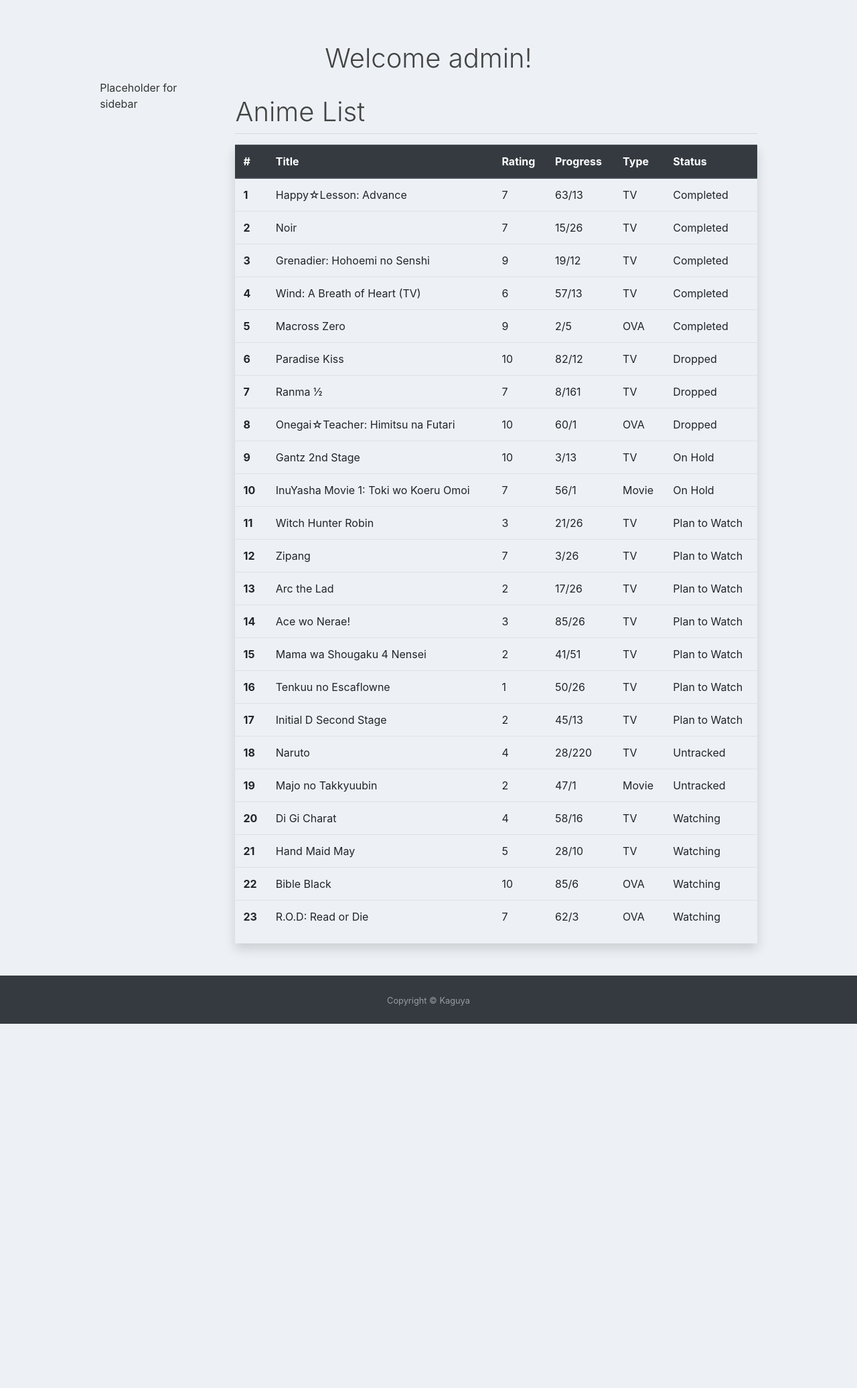
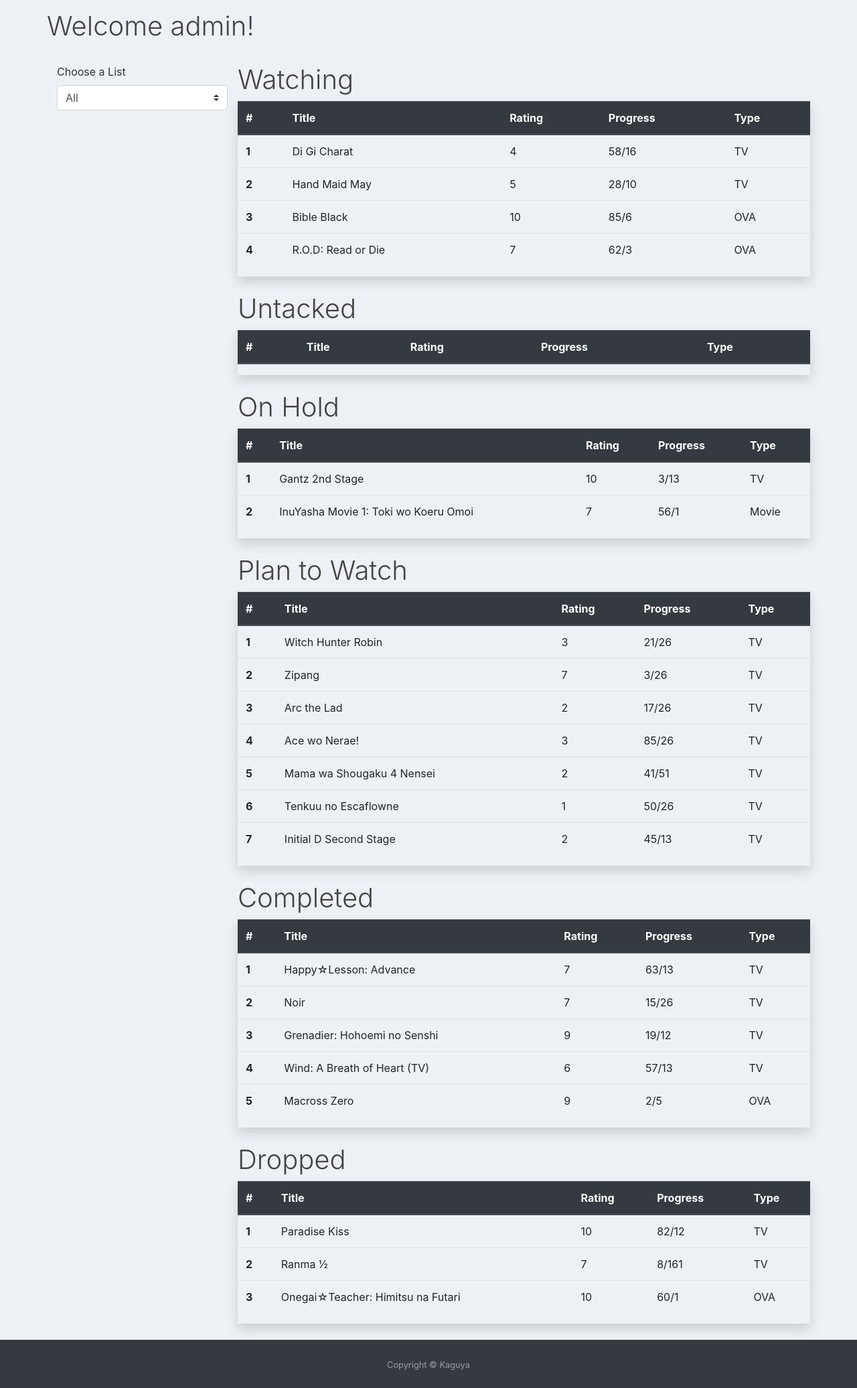
Before and after one commit to jason-cls/project-himawari, a Flask app: page /user/41/anime_list in a window 1280 px wide. Shown: the part 65-2138 px from the top of the page at 67% size. Before the commit the page ends 1594 px from the top, so only its background shows below. Run offline with Flask 2, Linux system fonts and the light colour scheme; a user stored in the database is signed in; data comes from the database, SQL or seed files in the repository; both versions use the stored data as it was after the commit; lists and menus that the app fills with data are empty; some libraries are stand-ins or nearby versions.

Commit message:
updated: anime_list, started filter form on list

```diff
--- a/kaguya/templates/anime_list.html
+++ b/kaguya/templates/anime_list.html
@@ -2,24 +2,32 @@
 {% block content %}
 
 
-<div class="content m-5">
+<div class="container">
     <div class="row">
-        <div class="col-xs-0 col-1"></div>
-        <div class="col-xs-12 col-10">
-            <h1 class="font-weight-light text-center m2" >Welcome {{ current_user.username }}!</h1>
-        </div>
-        <div class="col-xs-0 col-1"></div>
+            <h1 class="font-weight-light text-center" >Welcome {{ current_user.username }}!</h1>
     </div>
 
-    <div class="row">
-        <div class="col-xs-0 col-1"></div>
-        <div class="col-xs-3 col-md-2">
-            <p>Placeholder for sidebar</p>
+    <div class="row mb-4">
+        <div class="col-md-3">
+            <form>
+                <div class="form-group mt-4">
+                    <label for="listSelect">Choose a List</label>
+                    <select class="custom-select mr-sm-2" id="listSelect">
+                        <option selected="All">All</option>
+                        <option value="Watching">Watching</option>
+                        <option value="Untacked">Untacked</option>
+                        <option value="On Hold">On Hold</option>
+                        <option value="Plan to Watch">Plan to Watch</option>
+                        <option value="Completed">Completed</option>
+                        <option value="Droppedd">Dropped</option>
+                    </select>
                 </div>
-        <div class="col-xs-9 col-md-8">
-        <h1 class="font-weight-light text-center text-lg-left mt-4 mb-0">Anime List
-        </h1>
-        <hr class="mt-2 mb-10">
+            </form>
+        </div>
+        <div class="col-md-9">
+            {% for status, animes in animelist.items()  %}
+                <div class ="row">
+                    <h1 class="font-weight-light text-center text-lg-left mt-4 mb-2">{{ status }}</h1>
                     <div class="table-responsive shadow">
                         <table class="table table-hover">
                             <thead class="thead-dark">
@@ -28,43 +36,24 @@
                                 <th scope="col">Rating</th>
                                 <th scope="col">Progress</th>
                                 <th scope="col">Type</th>
-                        <th scope="col">Status</th>
                             </thead>
                             <tbody>
-                        {% for anime in animelist %}
+                                {% for anime in animes %}
                                     <tr data-href="{{ url_for('anime_bp.anime_gen', anime_id=anime[0].id) }}">
                                         <th scope="row">{{ loop.index }}</th>
                                         <td>{{ anime[0].title }}</td>
                                         <td>{{ anime[1].rating }}</td>
                                         <td>{{ anime[1].episodes_watched }}/{{ anime[0].episodes }}</td>
                                         <td>{{ anime[0].type }}</td>
-                                <td>{{ anime[1].status }}</td>
                                     </tr>
                                 {% endfor %}
                             </tbody>
                         </table>
                     </div>
                 </div>
-        <div class="col-xs-0 col-md-1"></div>
+            {% endfor %}
+        </div>
     </div>
 </div>
 
-
-<script>
-$(function(){
-    $('.table tr[data-href]').each(function(){
-        $(this).css('cursor','pointer').hover(
-            function(){
-                $(this).addClass('active');
-            },
-            function(){
-                $(this).removeClass('active');
-            }).click( function(){
-                document.location = $(this).attr('data-href');
-            }
-        );
-    });
-});
-</script>
-
 {% endblock %}
--- a/kaguya/users/routes.py
+++ b/kaguya/users/routes.py
@@ -93,13 +93,20 @@
 @permission_required(Permission.REVIEW)
 def anime_list(user_id, user_url=None):
     # Only admin, mod, or list owner should be able to see the list
+    statuses = ["Watching", "Untacked", "On Hold", "Plan to Watch",
+        "Completed", "Dropped"]
+    anime_list = {}
+
     if user_id == current_user.id or (current_user.can(Permission.MODERATE)):
-        animelist = db.session\
-        .query(Anime, UserAnime)\
-        .outerjoin(Anime, UserAnime.anime_id==Anime.id)\
-        .filter(UserAnime.user_id==user_id)\
-        .order_by(UserAnime.status)
+        for status in statuses:
+            animelist = db.session\
+            .query(Anime, UserAnime)\
+            .outerjoin(Anime, UserAnime.anime_id==Anime.id)\
+            .filter(UserAnime.user_id==user_id)\
+            .filter(UserAnime.status==status)
+            anime_list[status] = animelist
+
     else:
         return redirect(url_for('users.anime_list', user_id=current_user.id))
 
-    return render_template('anime_list.html', title="My Anime List", animelist=animelist)
+    return render_template('anime_list.html', title="My Anime List", animelist=anime_list)
```
Also changed, not shown: kaguya/site.db. Lines whose indentation alone changed are shown as unchanged.
